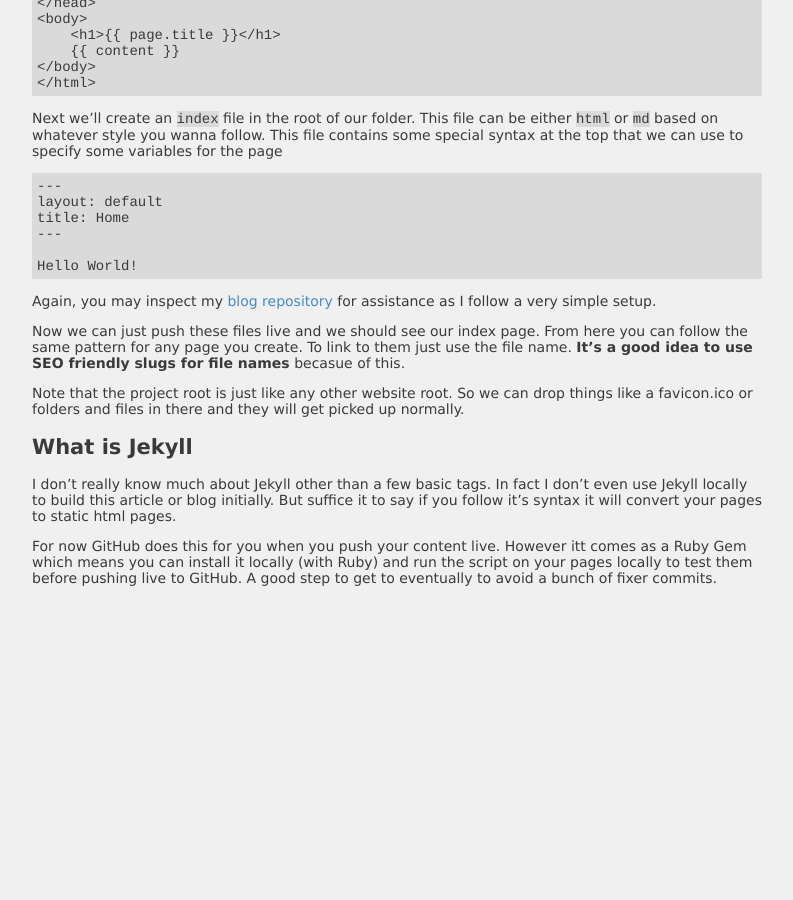
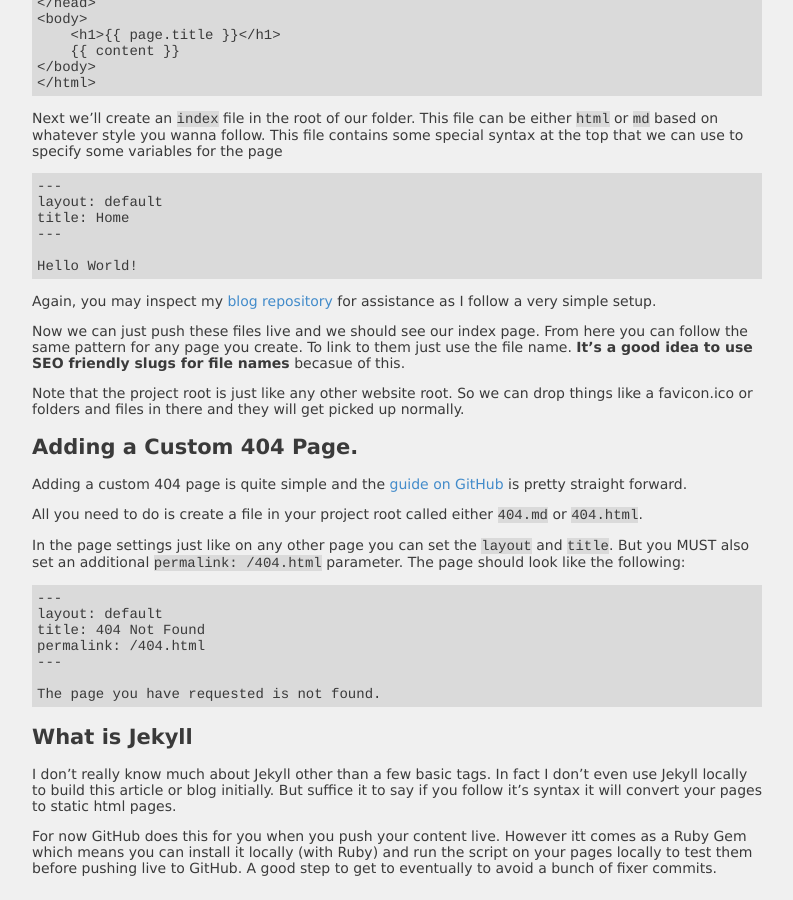
Before and after one commit to websanova/websanova.github.io, a Jekyll site: the page built from getting-started-with-github-pages.md, in a window 1280 px wide and 900 px high, scrolled down 1228 px. Shown: the whole window, without its empty margins (368-1161 px from the left). Built offline with Jekyll 4.4.1, drawn with Linux system fonts in a browser that asks for light colours; before the commit the page ends 1838 px from its top, so only the background shows below that.

Commit message:
Update to include 404 page setup.

```diff
--- a/getting-started-with-github-pages.md
+++ b/getting-started-with-github-pages.md
@@ -78,6 +78,25 @@ Now we can just push these files live and we should see our index page. From her
 
 Note that the project root is just like any other website root. So we can drop things like a favicon.ico or folders and files in there and they will get picked up normally.
 
+## Adding a Custom 404 Page.
+
+Adding a custom 404 page is quite simple and the [guide on GitHub](https://help.github.com/articles/custom-404-pages/) is pretty straight forward.
+
+All you need to do is create a file in your project root called either `404.md` or `404.html`.
+
+In the page settings just like on any other page you can set the `layout` and `title`. But you MUST also set an additional `permalink: /404.html` parameter. The page should look like the following:
+
+~~~
+---
+layout: default
+title: 404 Not Found
+permalink: /404.html
+---
+
+The page you have requested is not found.
+~~~
+
+
 ## What is Jekyll
 
 I don't really know much about Jekyll other than a few basic tags. In fact I don't even use Jekyll locally to build this article or blog initially. But suffice it to say if you follow it's syntax it will convert your pages to static html pages.
```
